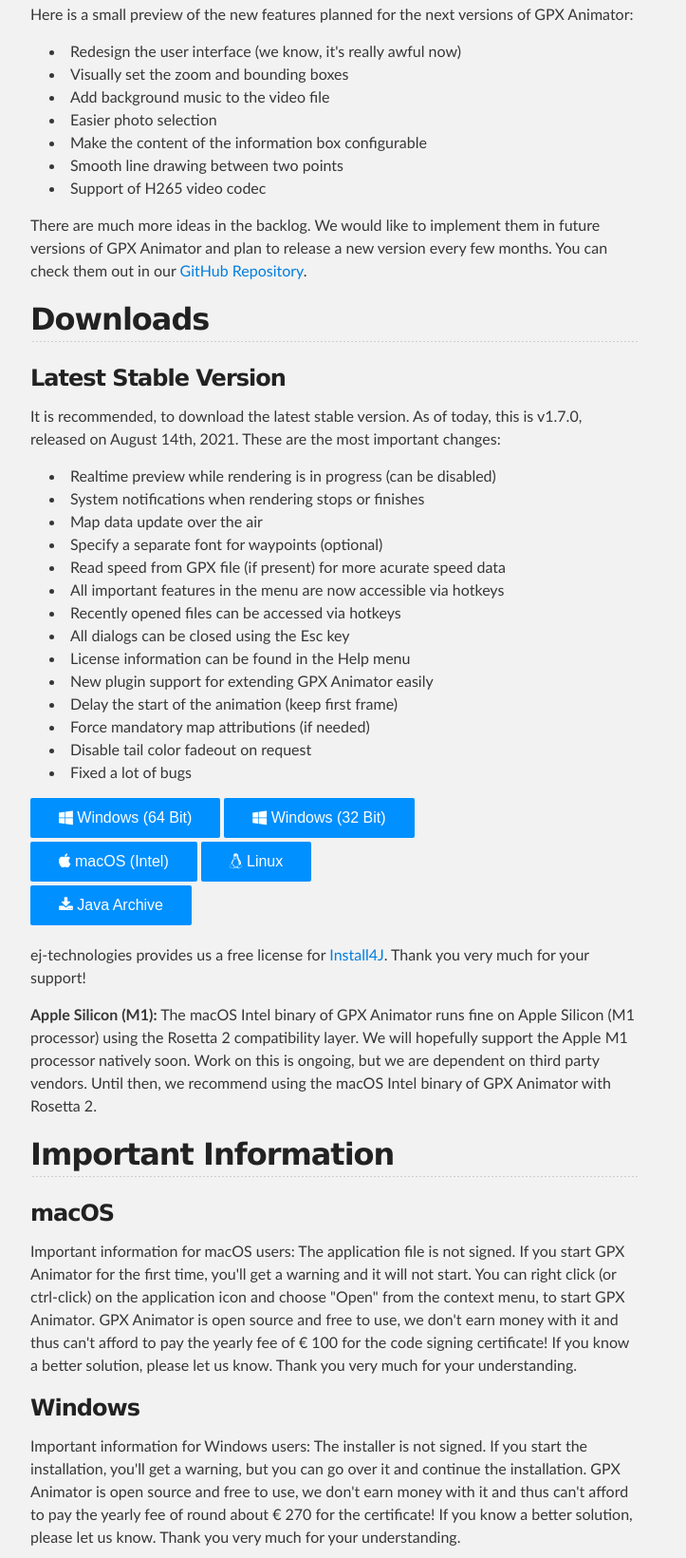
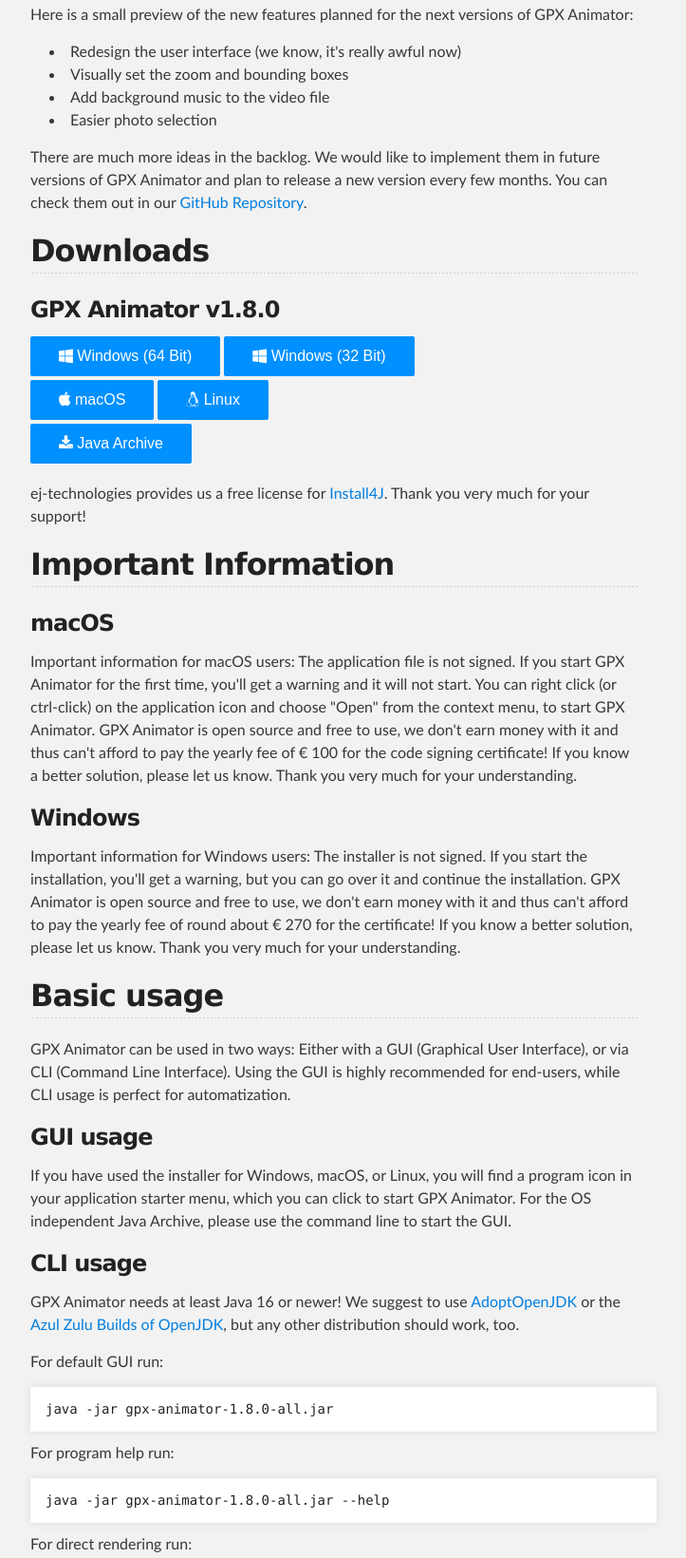
Before and after one commit to gpx-animator/gpx-animator, a plain HTML site: page index.html in a window 1280 px wide. Shown: the part 699-2339 px from the top of the page at 95% size, without its empty margins (288-1011 px from the left). Drawn offline with Linux system fonts and the light colour scheme.

Commit message:
📝 Update for release of GPX Animator v1.8.0

```diff
--- a/index.html
+++ b/index.html
@@ -89,9 +89,6 @@
             <li>Visually set the zoom and bounding boxes</li>
             <li>Add background music to the video file</li>
             <li>Easier photo selection</li>
-            <li>Make the content of the information box configurable</li>
-            <li>Smooth line drawing between two points</li>
-            <li>Support of H265 video codec</li>
         </ul>
 
         <p>
@@ -101,49 +98,27 @@
 
         <h2 id="downloads">Downloads</h2>
 
-        <h3>Latest Stable Version</h3>
+        <h3>GPX Animator v1.8.0</h3>
 
         <p>
-            It is recommended, to download the latest stable version. As of today, this is v1.7.0, released on August 14th, 2021.
-            These are the most important changes:
-        </p>
-
-        <ul>
-            <li>Realtime preview while rendering is in progress (can be disabled)</li>
-            <li>System notifications when rendering stops or finishes</li>
-            <li>Map data update over the air</li>
-            <li>Specify a separate font for waypoints (optional)</li>
-            <li>Read speed from GPX file (if present) for more acurate speed data</li>
-            <li>All important features in the menu are now accessible via hotkeys</li>
-            <li>Recently opened files can be accessed via hotkeys</li>
-            <li>All dialogs can be closed using the Esc key</li>
-            <li>License information can be found in the Help menu</li>
-            <li>New plugin support for extending GPX Animator easily</li>
-            <li>Delay the start of the animation (keep first frame)</li>
-            <li>Force mandatory map attributions (if needed)</li>
-            <li>Disable tail color fadeout on request</li>
-            <li>Fixed a lot of bugs</li>
-        </ul>
-
-        <p>
-            <a href="https://download.gpx-animator.app/gpx-animator_windows-x64_1_7_0.exe"
-               download="gpx-animator_windows-x64_1_7_0.exe">
+            <a href="https://download.gpx-animator.app/gpx-animator_windows-x64_1_8_0.exe"
+               download="gpx-animator_windows-x64_1_8_0.exe">
                 <button><em class="fa fa-windows"></em> Windows (64 Bit)</button>
             </a>
-            <a href="https://download.gpx-animator.app/gpx-animator_windows-x32_1_7_0.exe"
-               download="gpx-animator_windows-x32_1_7_0.exe">
+            <a href="https://download.gpx-animator.app/gpx-animator_windows-x32_1_8_0.exe"
+               download="gpx-animator_windows-x32_1_8_0.exe">
                 <button><em class="fa fa-windows"></em> Windows (32 Bit)</button>
             </a><br/>
-            <a href="https://download.gpx-animator.app/gpx-animator_macos_1_7_0.dmg"
-               download="gpx-animator_macos_1_7_0.dmg">
-                <button><em class="fa fa-apple"></em> macOS (Intel)</button>
+            <a href="https://download.gpx-animator.app/gpx-animator_macos_1_8_0.dmg"
+               download="gpx-animator_macos_1_8_0.dmg">
+                <button><em class="fa fa-apple"></em> macOS</button>
             </a>
-            <a href="https://download.gpx-animator.app/gpx-animator_unix_1_7_0.sh"
-               download="gpx-animator_unix_1_7_0.sh">
+            <a href="https://download.gpx-animator.app/gpx-animator_unix_1_8_0.sh"
+               download="gpx-animator_unix_1_8_0.sh">
                 <button><em class="fa fa-linux"></em> Linux</button>
             </a><br/>
-            <a href="https://download.gpx-animator.app/gpx-animator-1.7.0-all.jar"
-               download="gpx-animator-1.7.0-all.jar">
+            <a href="https://download.gpx-animator.app/gpx-animator-1.8.0-all.jar"
+               download="gpx-animator-1.8.0-all.jar">
                 <button><em class="fa fa-download"></em> Java Archive</button>
             </a>
         </p>
@@ -153,13 +128,6 @@
                 href="https://www.ej-technologies.com/products/install4j/overview.html" target="_blank"
                 title="Install4J multi-platform installer builder">Install4J</a>.
             Thank you very much for your support!
-        </p>
-
-        <p>
-            <strong>Apple Silicon (M1):</strong> The macOS Intel binary of GPX Animator runs fine on Apple Silicon (M1
-            processor) using the Rosetta 2 compatibility layer. We will hopefully support the Apple M1 processor natively
-            soon. Work on this is ongoing, but we are dependent on third party vendors. Until then, we recommend using
-            the macOS Intel binary of GPX Animator with Rosetta 2.
         </p>
 
         <h2 id="important">Important Information</h2>
@@ -199,13 +167,13 @@
         <p>GPX Animator needs at least Java 16 or newer! We suggest to use <a href="https://adoptopenjdk.net/" target="_blank" title="AdoptOpenJDK project website">AdoptOpenJDK</a> or the <a href="https://www.azul.com/downloads/?version=java-16-sts&package=jdk#download-openjdk" target="_blank" title="Download Azul Zulu Builds of OpenJDK">Azul Zulu Builds of OpenJDK</a>, but any other distribution should work, too.</p>
 
         <p>For default GUI run:</p>
-        <pre><code>java -jar gpx-animator-1.7.0-all.jar</code></pre>
+        <pre><code>java -jar gpx-animator-1.8.0-all.jar</code></pre>
 
         <p>For program help run:</p>
-        <pre><code>java -jar gpx-animator-1.7.0-all.jar --help</code></pre>
+        <pre><code>java -jar gpx-animator-1.8.0-all.jar --help</code></pre>
 
         <p>For direct rendering run:</p>
-        <pre><code>java -jar gpx-animator-1.7.0-all.jar --input track.gpx</code></pre>
+        <pre><code>java -jar gpx-animator-1.8.0-all.jar --input track.gpx</code></pre>
 
         <h4>Command line parameters</h4>
 
@@ -252,6 +220,11 @@
             <dd>trim the start of the GPX file in milliseconds</dd>
             <dt><strong>--trim-gpx-end &lt;trim-gpx-end&gt;</strong></dt>
             <dd>trim the end of the GPX file in milliseconds</dd>
+            <dt><strong>--information &lt;text&gt;</strong></dt>
+            <dd>information text with placeholder support for speed, latitude & longitude, date & time; default
+<pre>%SPEED%
+%LATLON%
+%DATETIME%</pre></dd>
             <dt><strong>--information-position &lt;information-position&gt;</strong></dt>
             <dd>sets position for the information to be placed on the animation; default bottom right</dd>
             <dt><strong>--information-margin &lt;information-margin&gt;</strong></dt>
@@ -325,6 +298,9 @@
             </dd>
             <dt><strong>--tms-api-key &lt;api-key&gt;</strong></dt>
             <dd>optional API key, if the map provider requires one</dd>
+            <dt><strong>--tms-user-agent &lt;tms-user-agent&gt;</strong></dt>
+            <dd>optional User Agent to use for requests to the TMS server; default
+<pre>GPX Animator</pre></dd>
             <dt><strong>--total-time &lt;time&gt;</strong></dt>
             <dd>total length of video in milliseconds; complementary to speedup</dd>
             <dt><strong>--speed-unit &lt;speed&gt;</strong></dt>
@@ -344,6 +320,9 @@
             <dt><strong>--zoom &lt;zoom&gt;</strong></dt>
             <dd>map zoom typically from 1 to 18; if not specified and TMS URL Template (Background Map) is specified then it is computed from width
             </dd>
+            <dt><strong>--gps-timeout &lt;milliseconds&gt;</strong></dt>
+            <dd>GPS position timeout; default
+<pre>60000</pre></dd>
             <dt><strong>--version</strong></dt>
             <dd>prints the version and exits</dd>
         </dl>
@@ -351,7 +330,7 @@
         <h2 id="faq">FAQ</h2>
         <h3>Application is crashing with java.lang.OutOfMemoryError: Java heap space</h3>
         <p>
-            Increase java heap memory: <code>java -Xmx1024m -jar gpx-animator-1.7.0-all.jar</code>.
+            Increase java heap memory: <code>java -Xmx1024m -jar gpx-animator-1.8.0-all.jar</code>.
             If the problem persists, try higher value or check if your GPX trace doesn't cover too big area.
             If it does then try to specify lower zoom, width and/or height.
         </p>
@@ -374,7 +353,7 @@
             support, use the following command line to set the scaling factor
             accordingly:
         </p>
-        <pre><code>GDK_SCALE=2 java -jar gpx-animator-1.7.0-all.jar</code></pre>
+        <pre><code>GDK_SCALE=2 java -jar gpx-animator-1.8.0-all.jar</code></pre>
 
         <h3>Where do I enter the API key?</h3>
         <p>
```
